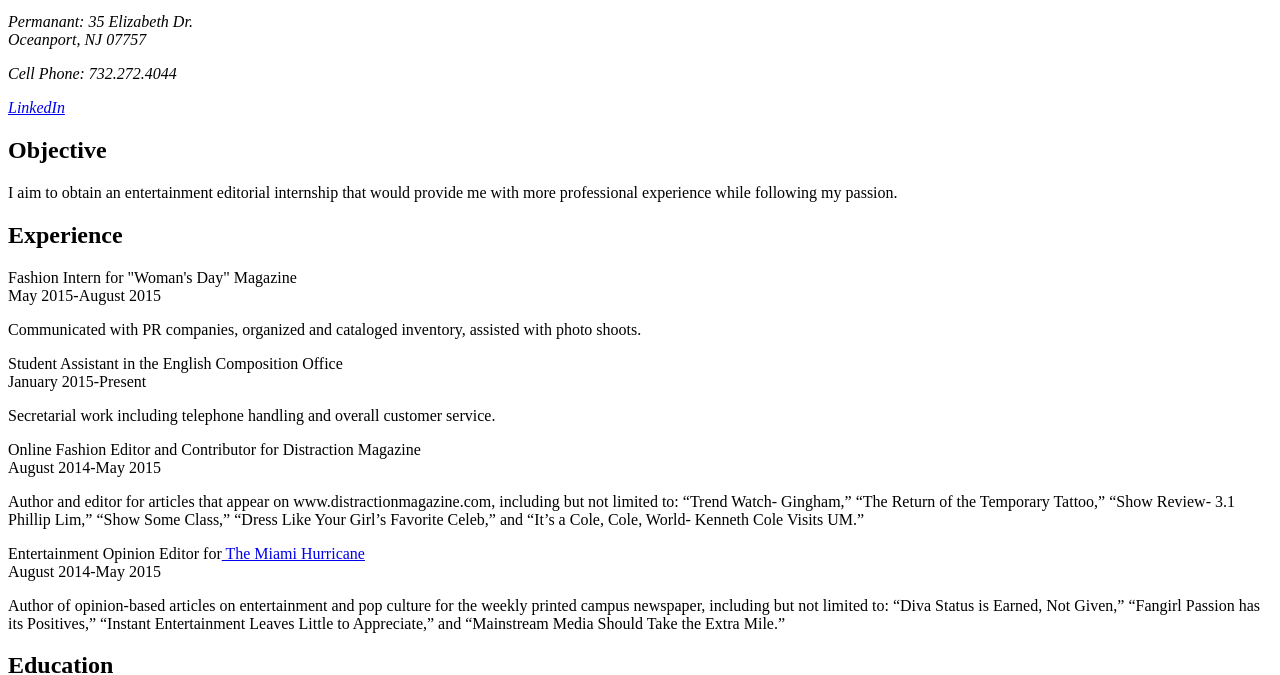
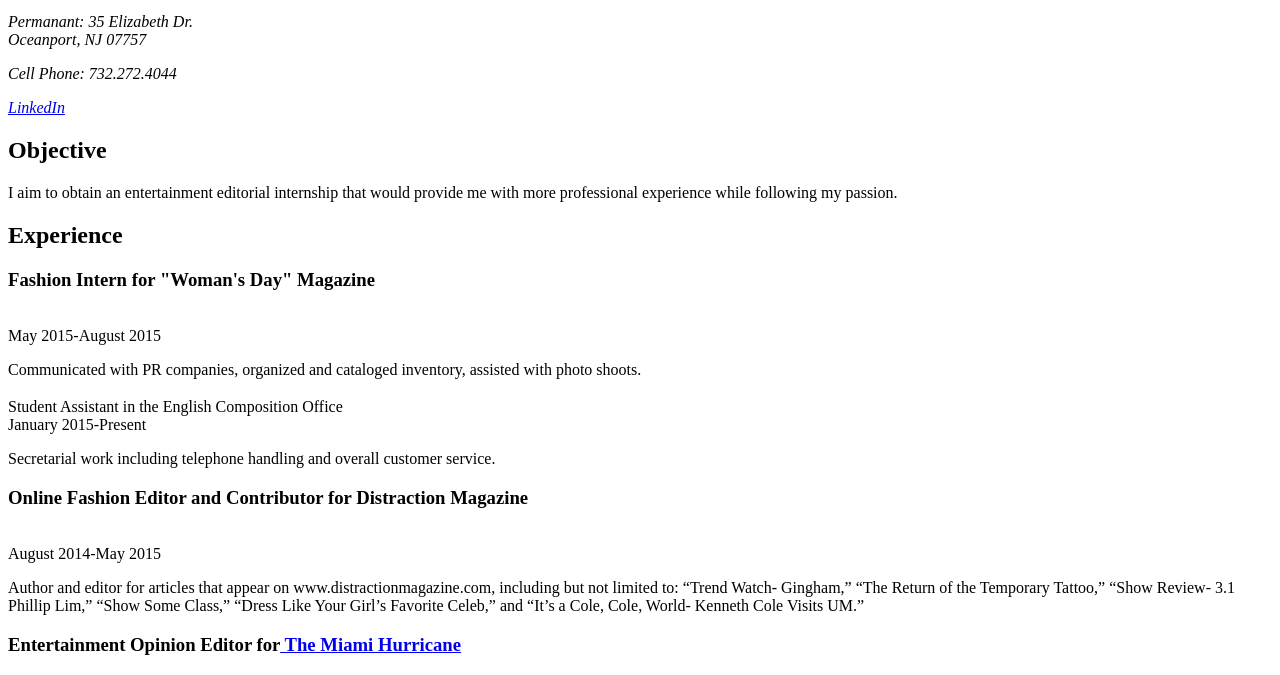
Before and after one commit to k-brody/k-brody.github.io, a plain HTML site: page resume.html in a window 1280 px wide. Shown: the part 137-812 px from the top of the page. Drawn offline with Linux system fonts and the light colour scheme.

Commit message:
Update resume.html

```diff
--- a/resume.html
+++ b/resume.html
@@ -22,19 +22,19 @@
       <section>
         <h2 id="experience">Experience</h2>
         <article>
-        <p>Fashion Intern for "Woman's Day" Magazine<br>May 2015-August 2015</p>
+        <p><h3>Fashion Intern for "Woman's Day" Magazine</h3><br>May 2015-August 2015</p>
         <p>Communicated with PR companies, organized and cataloged inventory, assisted with photo shoots.</p>
       </article>
       <article>
-        <p>Student Assistant in the English Composition Office<br>January 2015-Present</p>
+        <p><h3></h3>Student Assistant in the English Composition Office</h3><br>January 2015-Present</p>
         <p>Secretarial work including telephone handling and overall customer service.</p>
       </article>
       <article>
-        <p>Online Fashion Editor and Contributor for Distraction Magazine<br>August 2014-May 2015</p>
+        <p><h3>Online Fashion Editor and Contributor for Distraction Magazine</h3><br>August 2014-May 2015</p>
         <p>Author and editor for articles that appear on www.distractionmagazine.com, including but not limited to: “Trend Watch- Gingham,” “The Return of the Temporary Tattoo,” “Show Review- 3.1 Phillip Lim,” “Show Some Class,” “Dress Like Your Girl’s Favorite Celeb,” and “It’s a Cole, Cole, World- Kenneth Cole Visits UM.”</p>
       </article>
       <article>
-        <p>Entertainment Opinion Editor for<a href="http://www.themiamihurricane.com"> The Miami Hurricane</a><br>August 2014-May 2015</p>
+        <p><h3>Entertainment Opinion Editor for<a href="http://www.themiamihurricane.com"> The Miami Hurricane</a></h3><br>August 2014-May 2015</p>
         <p>Author of opinion-based articles on entertainment and pop culture for the weekly printed campus newspaper, including but not limited to: “Diva Status is Earned, Not Given,” “Fangirl Passion has its Positives,” “Instant Entertainment Leaves Little to Appreciate,” and “Mainstream Media Should Take the Extra Mile.”</p>
       </article>
     </section>
```
